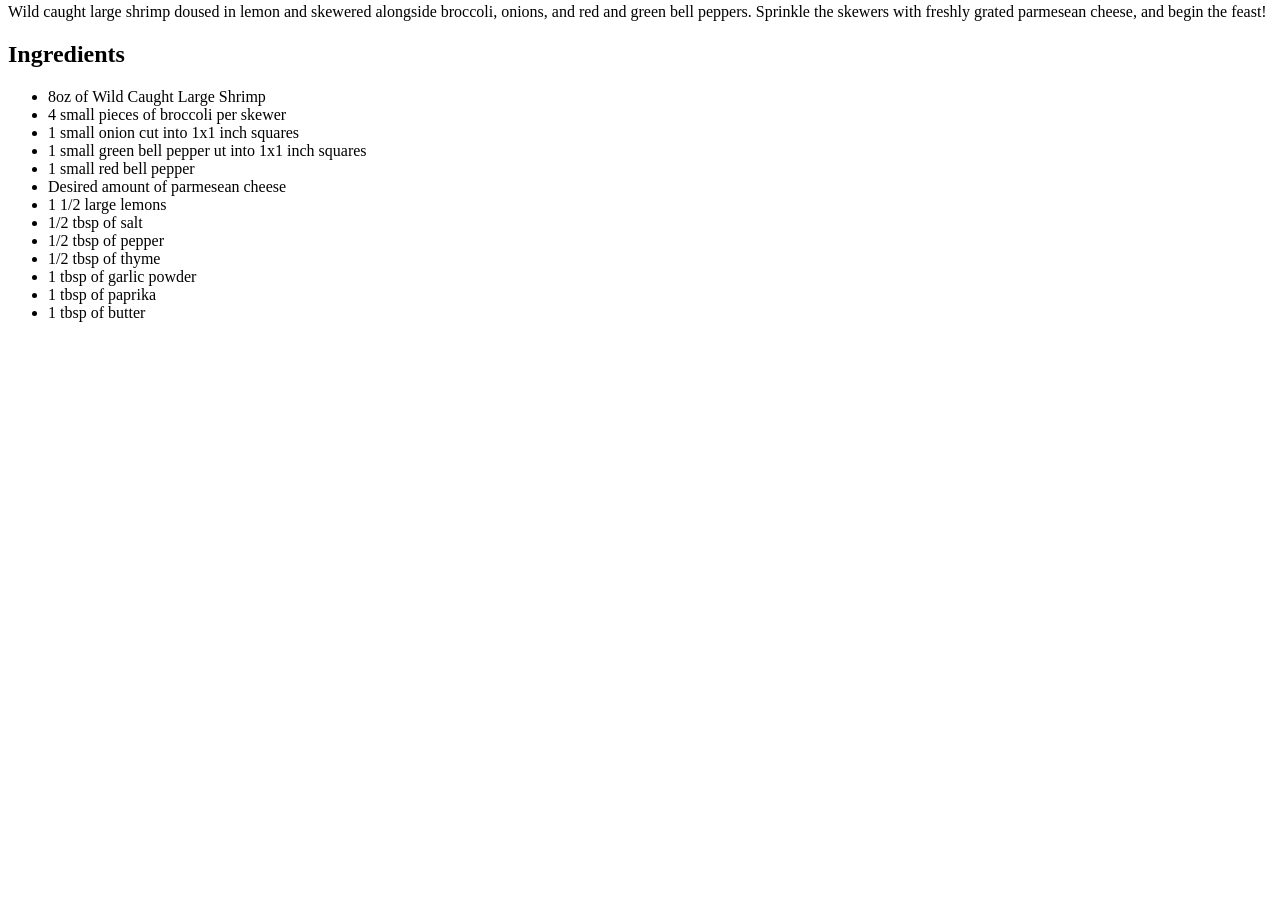
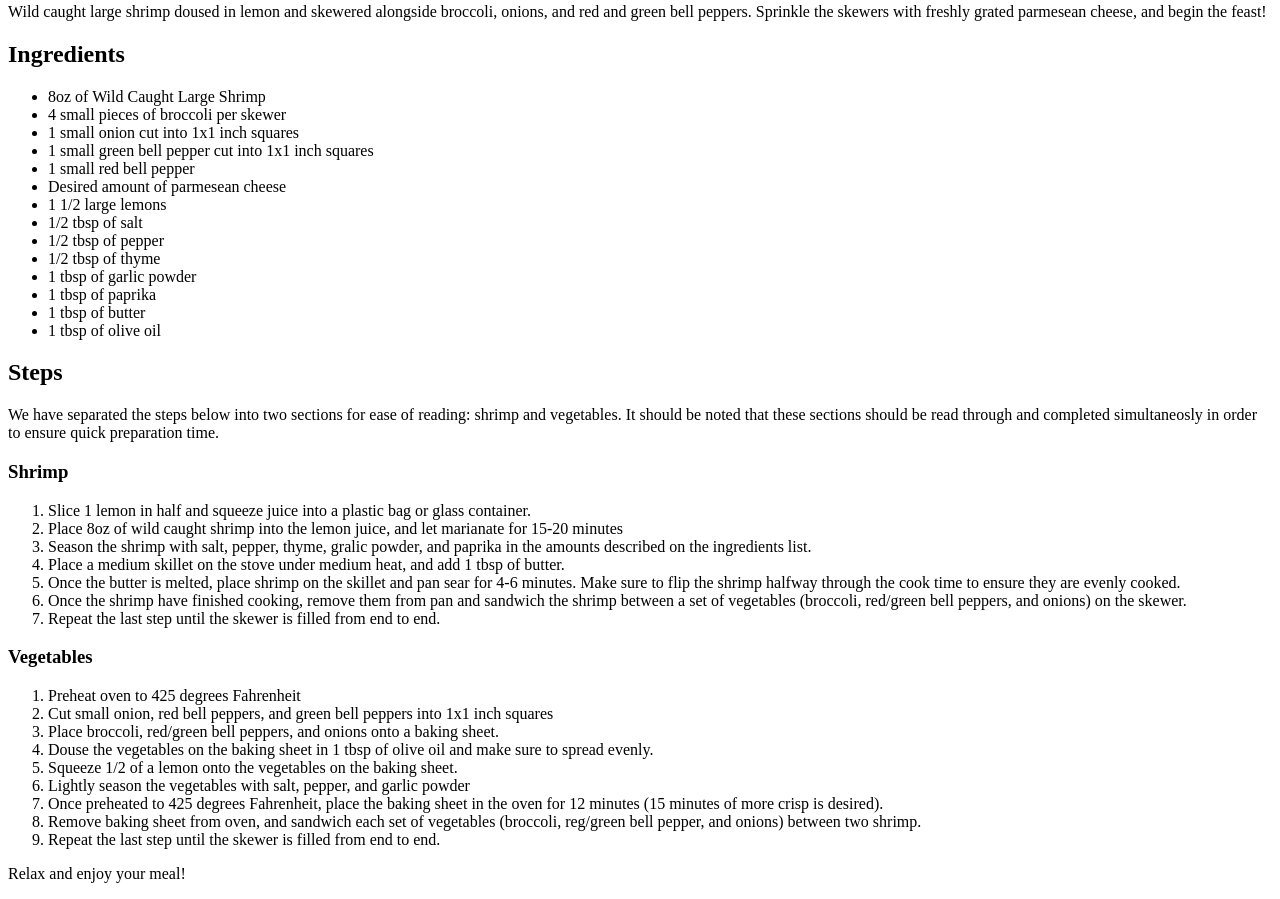
Before and after one commit to ethanmichael/odin-recipes, a plain HTML site: page recipes/shrimp-and-vegetables-skewer.html in a window 1280 px wide. Shown: the part 214-1113 px from the top of the page. Before the commit the page ends 800 px from the top, so only its background shows below. Drawn offline with Linux system fonts and the light colour scheme.

Commit message:
Add step by step cooking directions and fix typos

```diff
--- a/recipes/shrimp-and-vegetables-skewer.html
+++ b/recipes/shrimp-and-vegetables-skewer.html
@@ -22,7 +22,7 @@
             <li>8oz of Wild Caught Large Shrimp</li>
             <li>4 small pieces of broccoli per skewer</li>
             <li>1 small onion cut into 1x1 inch squares</li>
-            <li>1 small green bell pepper ut into 1x1 inch squares</li>
+            <li>1 small green bell pepper cut into 1x1 inch squares</li>
             <li>1 small red bell pepper</li>
             <li>Desired amount of parmesean cheese</li>
             <li>1 1/2 large lemons</li>
@@ -32,6 +32,42 @@
             <li>1 tbsp of garlic powder</li>
             <li>1 tbsp of paprika</li>
             <li>1 tbsp of butter</li>
+            <li>1 tbsp of olive oil</li>
         </ul>
+        <h2>Steps</h2>
+        <p>We have separated the steps below into two sections for ease of reading: shrimp and vegetables.
+            It should be noted that these sections should be read through and completed simultaneosly in order to ensure quick
+            preparation time.
+        </p>
+        <h3>Shrimp</h3>
+        <ol>
+            <li>Slice 1 lemon in half and squeeze juice into a plastic bag or glass container.</li>
+            <li>Place 8oz of wild caught shrimp into the lemon juice, and let marianate for 15-20 minutes</li>
+            <li>Season the shrimp with salt, pepper, thyme, gralic powder, and paprika in the amounts described
+                on the ingredients list.</li>
+            <li>Place a medium skillet on the stove under medium heat, and add 1 tbsp of butter.</li>
+            <li>Once the butter is melted, place shrimp on the skillet and pan sear for 4-6 minutes.
+                Make sure to flip the shrimp halfway through the cook time to ensure they are evenly cooked.
+            </li>
+            <li>Once the shrimp have finished cooking, remove them from pan and sandwich the shrimp between a set
+                of vegetables (broccoli, red/green bell peppers, and onions) on the skewer.
+            </li>
+            <li>Repeat the last step until the skewer is filled from end to end.</li>
+        </ol>
+        <h3>Vegetables</h3>
+        <ol>
+            <li>Preheat oven to 425 degrees Fahrenheit</li>
+            <li>Cut small onion, red bell peppers, and green bell peppers into 1x1 inch squares</li>
+            <li>Place broccoli, red/green bell peppers, and onions onto a baking sheet.</li>
+            <li>Douse the vegetables on the baking sheet in 1 tbsp of olive oil and make sure to spread evenly.</li>
+            <li>Squeeze 1/2 of a lemon onto the vegetables on the baking sheet.</li>
+            <li>Lightly season the vegetables with salt, pepper, and garlic powder</li>
+            <li>Once preheated to 425 degrees Fahrenheit, place the baking sheet in the oven for 12 minutes
+                (15 minutes of more crisp is desired).</li>
+            <li>Remove baking sheet from oven, and sandwich each set of vegetables (broccoli, reg/green bell pepper,
+                and onions) between two shrimp.</li>
+            <li>Repeat the last step until the skewer is filled from end to end.</li>
+        </ol>
+        <p>Relax and enjoy your meal!</p>
     </body>
 </html>
```
